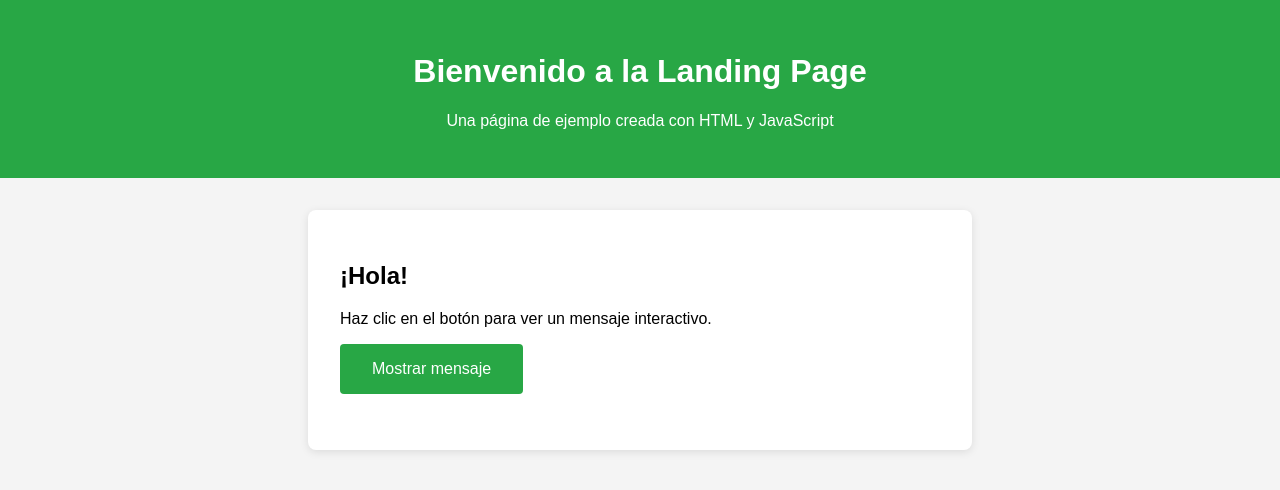
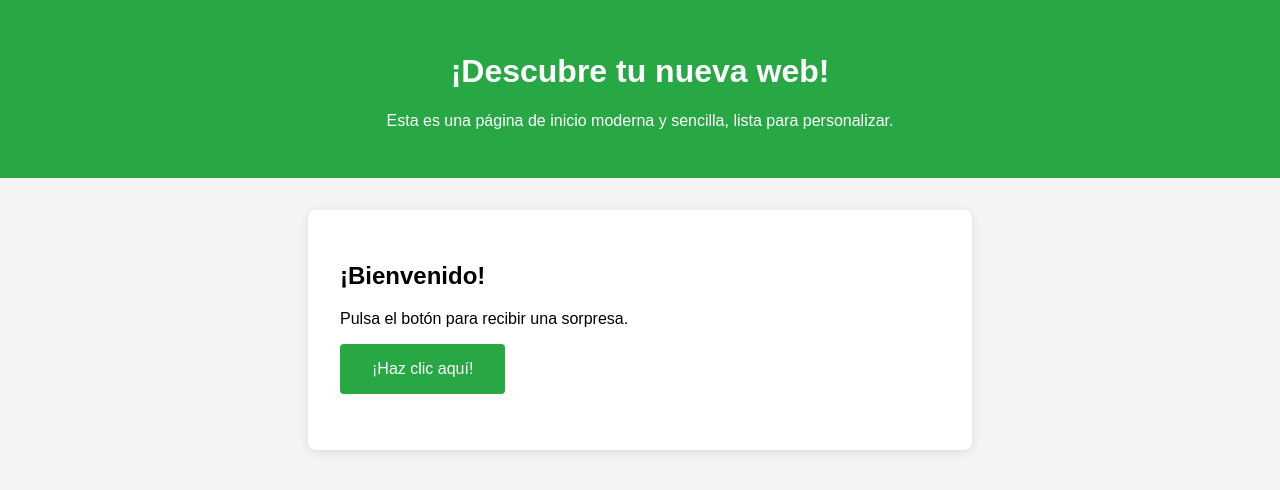
Before and after one commit to bernardoariel/chochodevops, a plain HTML site: page index.html in a window 1280 px wide. Drawn offline with Linux system fonts and the light colour scheme.

Commit message:
cambio de texto

```diff
--- a/index.html
+++ b/index.html
@@ -3,7 +3,7 @@
 <head>
     <meta charset="UTF-8">
     <meta name="viewport" content="width=device-width, initial-scale=1.0">
-    <title>Landing Page Básica</title>
+    <title>Página de Inicio Moderna</title>
     <style>
         body {
             font-family: Arial, sans-serif;
@@ -46,18 +46,18 @@
 </head>
 <body>
     <header>
-        <h1>Bienvenido a la Landing Page</h1>
-        <p>Una página de ejemplo creada con HTML y JavaScript</p>
+    <h1>¡Descubre tu nueva web!</h1>
+    <p>Esta es una página de inicio moderna y sencilla, lista para personalizar.</p>
     </header>
     <main>
-        <h2>¡Hola!</h2>
-        <p>Haz clic en el botón para ver un mensaje interactivo.</p>
-        <button onclick="mostrarMensaje()">Mostrar mensaje</button>
-        <div id="mensaje"></div>
+    <h2>¡Bienvenido!</h2>
+    <p>Pulsa el botón para recibir una sorpresa.</p>
+    <button onclick="mostrarMensaje()">¡Haz clic aquí!</button>
+    <div id="mensaje"></div>
     </main>
     <script>
         function mostrarMensaje() {
-            document.getElementById('mensaje').textContent = '¡Gracias por visitar nuestra landing page!';
+            document.getElementById('mensaje').textContent = '¡Has descubierto el mensaje oculto! Gracias por visitar.';
         }
     </script>
 </body>
```
